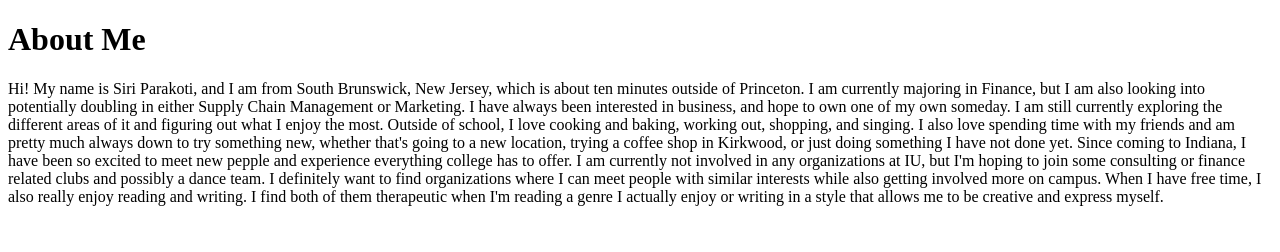
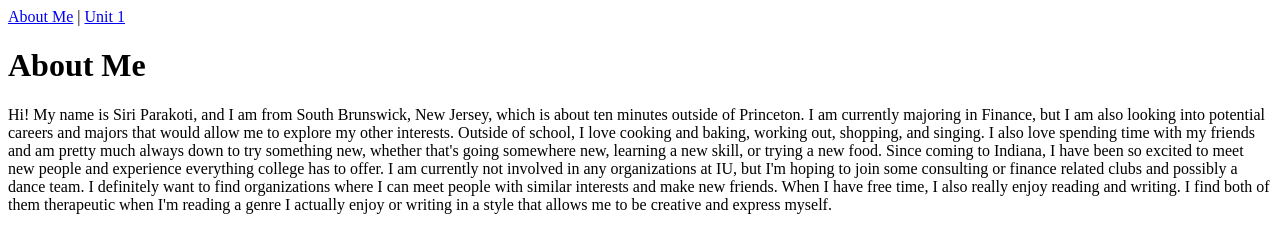
Before and after one commit to siriparakoti/siriparakoti, a plain HTML site: page index.html in a window 1280 px wide. Drawn offline with Linux system fonts and the light colour scheme.

Commit message:
Add Unit 1 link to homepage navigation

```diff
--- a/index.html
+++ b/index.html
@@ -1,22 +1,23 @@
 <!DOCTYPE html>
-
 <html lang="en">
-
 <head>
     <meta charset="utf-8">
     <title>Siri Parakoti</title>
 </head>
+<body>
+    <nav aria-label="Main navigation">
+        <a href="index.html" aria-current="page">About Me</a> |
+        <a href="unit1.html">Unit 1</a>
+    </nav>
 
-<body>
     <h1>About Me</h1>
 
     <p>
-       Hi! My name is Siri Parakoti, and I am from South Brunswick, New Jersey, which is about ten minutes outside of Princeton. I am currently majoring in Finance, but I am also looking into potentially doubling in either Supply Chain Management or Marketing. I have always been interested in business, and hope to own one of my own someday. I am still currently exploring the different areas of it and figuring out what I enjoy the most.
-       Outside of school, I love cooking and baking, working out, shopping, and singing. I also love spending time with my friends and am pretty much always down to try something new, whether that's going to a new location, trying a coffee shop in Kirkwood, or just doing something I have not done yet.
-       Since coming to Indiana, I have been so excited to meet new pepple and experience everything college has to offer.
-       I am currently not involved in any organizations at IU, but I'm hoping to join some consulting or finance related clubs and possibly a dance team. I definitely want to find organizations where I can meet people with similar interests while also getting involved more on campus.
+       Hi! My name is Siri Parakoti, and I am from South Brunswick, New Jersey, which is about ten minutes outside of Princeton. I am currently majoring in Finance, but I am also looking into potential careers and majors that would allow me to explore my other interests.
+       Outside of school, I love cooking and baking, working out, shopping, and singing. I also love spending time with my friends and am pretty much always down to try something new, whether that's going somewhere new, learning a new skill, or trying a new food.
+       Since coming to Indiana, I have been so excited to meet new people and experience everything college has to offer.
+       I am currently not involved in any organizations at IU, but I'm hoping to join some consulting or finance related clubs and possibly a dance team. I definitely want to find organizations where I can meet people with similar interests and make new friends.
        When I have free time, I also really enjoy reading and writing. I find both of them therapeutic when I'm reading a genre I actually enjoy or writing in a style that allows me to be creative and express myself.
     </p>
 </body>
-
 </html>
```
